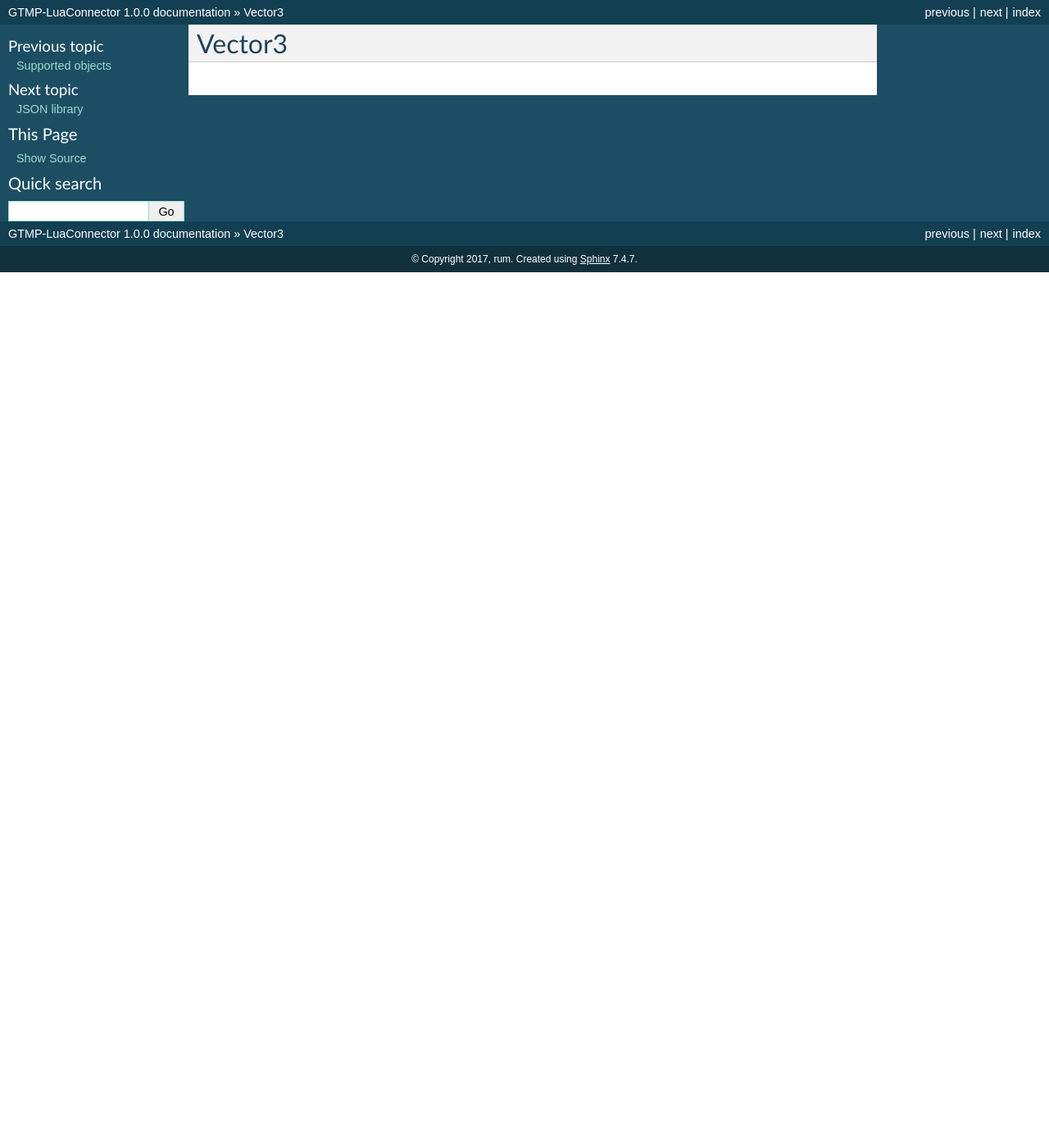
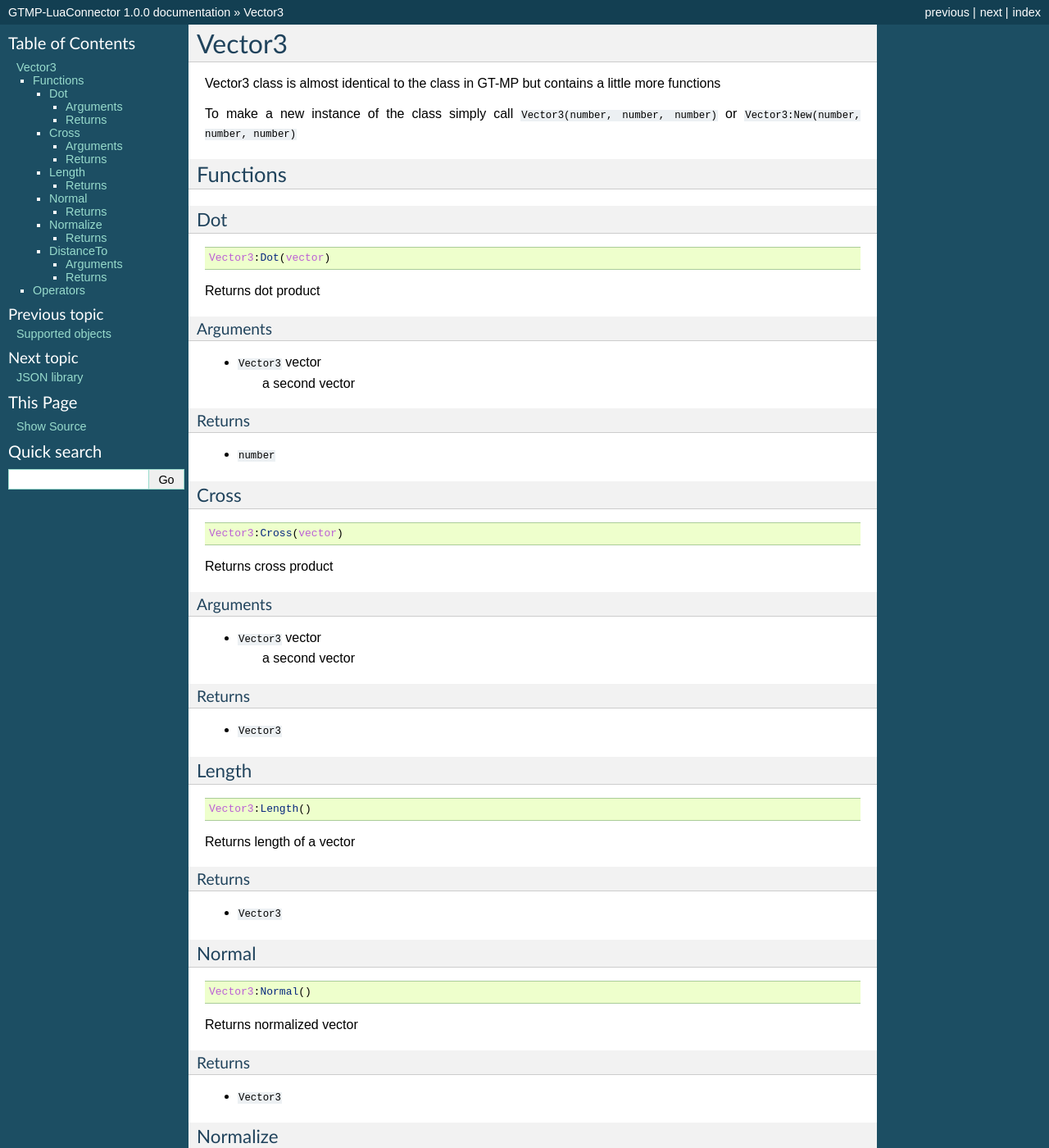
Before and after one commit to romgerman/LuaConnector-Documentation, a Sphinx documentation site: the page built from source/vector3.rst, in a window 1280 px wide and 1400 px high. Shown: the whole window at 82% size. Built offline with Sphinx 7.4.7, drawn with Linux system fonts in a browser that asks for light colours; some of the changed text lies outside the part shown.

Commit message:
Trying to understand templates

```diff
--- a/source/index.rst
+++ b/source/index.rst
@@ -10,7 +10,7 @@ Description of all GT-MP API functions can be found on `GT-MP Wiki <https://wiki
 
 In this documentation you can find descriptions about events, available objects, their properties and functions, and some code samples.
 
-This library uses `MoonSharp <http://www.moonsharp.org/>`_ Lua interpreter. It almost not `differs <http://www.moonsharp.org/moonluadifferences.html>`_ from classic lua but it has some `additional things <http://www.moonsharp.org/additions.html>`_.
+This library uses `MoonSharp <http://www.moonsharp.org/>`_ Lua interpreter. It's almost not `differs <http://www.moonsharp.org/moonluadifferences.html>`_ from classic lua but it has some `additional things <http://www.moonsharp.org/additions.html>`_.
 
 .. toctree::
    :maxdepth: 2
--- a/source/vector3.rst
+++ b/source/vector3.rst
@@ -1,3 +1,146 @@
 Vector3
 =============================================
 .. highlight:: lua
+
+Vector3 class is almost identical to the class in GT-MP but contains a little more functions
+
+To make a new instance of the class simply call ``Vector3(number, number, number)`` or ``Vector3:New(number, number, number)``
+
+#############
+Functions
+#############
+
+===============
+Dot
+===============
+
+.. code-block:: lua
+
+	Vector3:Dot(vector)
+
+Returns dot product
+
+^^^^^^^^^^
+Arguments
+^^^^^^^^^^
+
+* ``Vector3`` vector
+	a second vector
+
+^^^^^^^^^^
+Returns
+^^^^^^^^^^
+
+* ``number``
+
+===============
+Cross
+===============
+
+.. code-block:: lua
+
+	Vector3:Cross(vector)
+
+Returns cross product
+
+^^^^^^^^^^
+Arguments
+^^^^^^^^^^
+
+* ``Vector3`` vector
+	a second vector
+
+^^^^^^^^^^
+Returns
+^^^^^^^^^^
+
+* ``Vector3``
+
+===============
+Length
+===============
+
+.. code-block:: lua
+
+	Vector3:Length()
+
+Returns length of a vector
+
+^^^^^^^^^^
+Returns
+^^^^^^^^^^
+
+* ``Vector3``
+
+===============
+Normal
+===============
+
+.. code-block:: lua
+
+	Vector3:Normal()
+
+Returns normalized vector
+
+^^^^^^^^^^
+Returns
+^^^^^^^^^^
+
+* ``Vector3``
+
+===============
+Normalize
+===============
+
+.. code-block:: lua
+
+	Vector3:Normalize()
+
+Normalizes a vector and returns itself
+
+^^^^^^^^^^
+Returns
+^^^^^^^^^^
+
+* ``Vector3``
+
+===============
+DistanceTo
+===============
+
+.. code-block:: lua
+
+	Vector3:DistanceTo(vector)
+
+Returns a distance between two vectors
+
+^^^^^^^^^^
+Arguments
+^^^^^^^^^^
+
+* ``Vector3`` vector
+	a second vector
+
+^^^^^^^^^^
+Returns
+^^^^^^^^^^
+
+* ``number``
+
+#############
+Operators
+#############
+
+Following expressions can be used::
+
+	v1 + v2    -- addition
+	v1 - v2    -- subtraction
+	v1 * num   -- multiplication by a number
+	num * v1
+	v1 / num   -- division by a number
+	-v1        -- inversion
+	v1 == v2   -- equality check
+	v1 < v2    -- less than check
+	v1 > v2
+	v1 <= v2   -- less than or equal check
+	v1 >= v2
```
Also changed, not shown: README.md (added, +1 -0 lines), source/objects.rst (+6 -6 lines).
